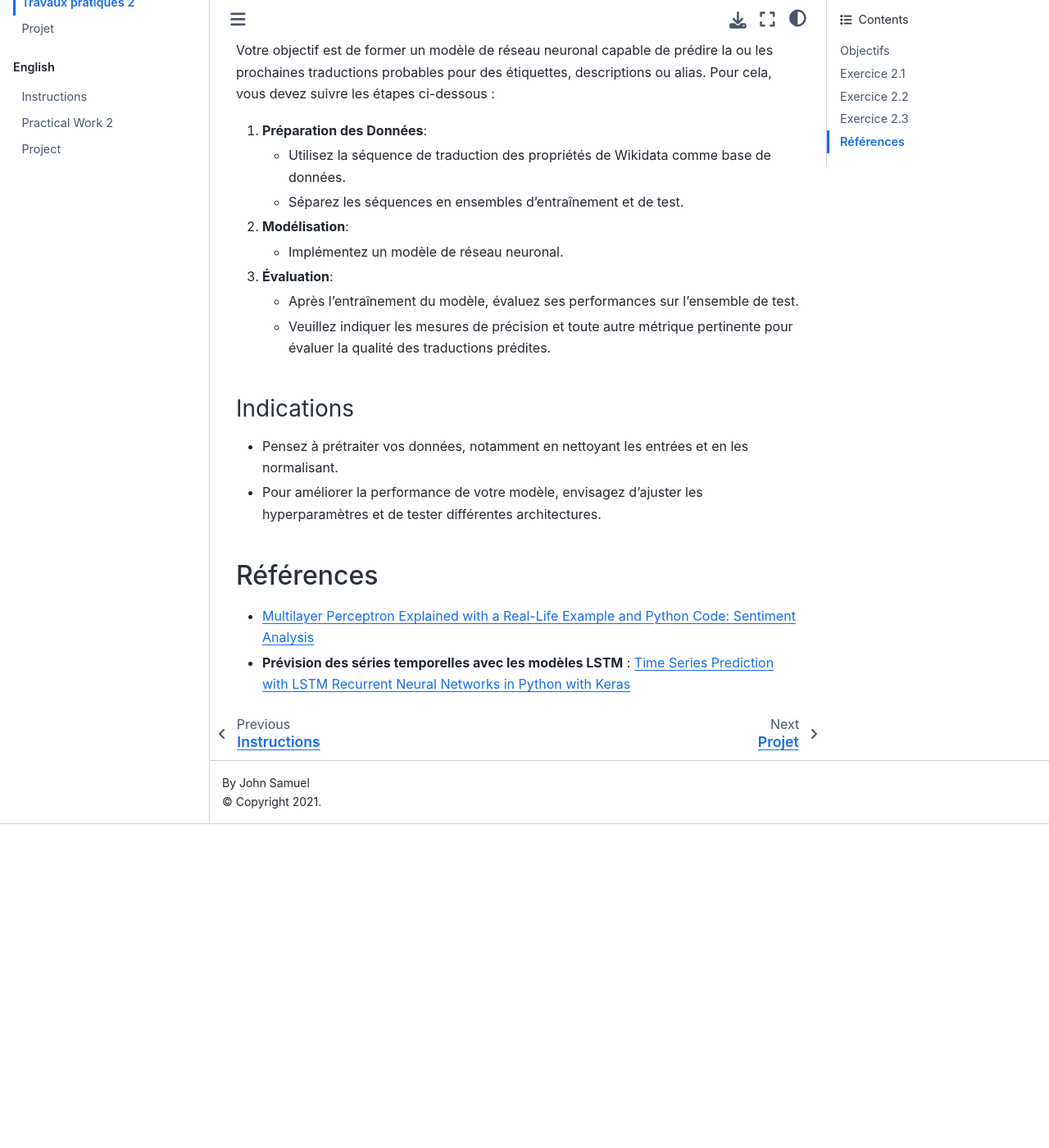
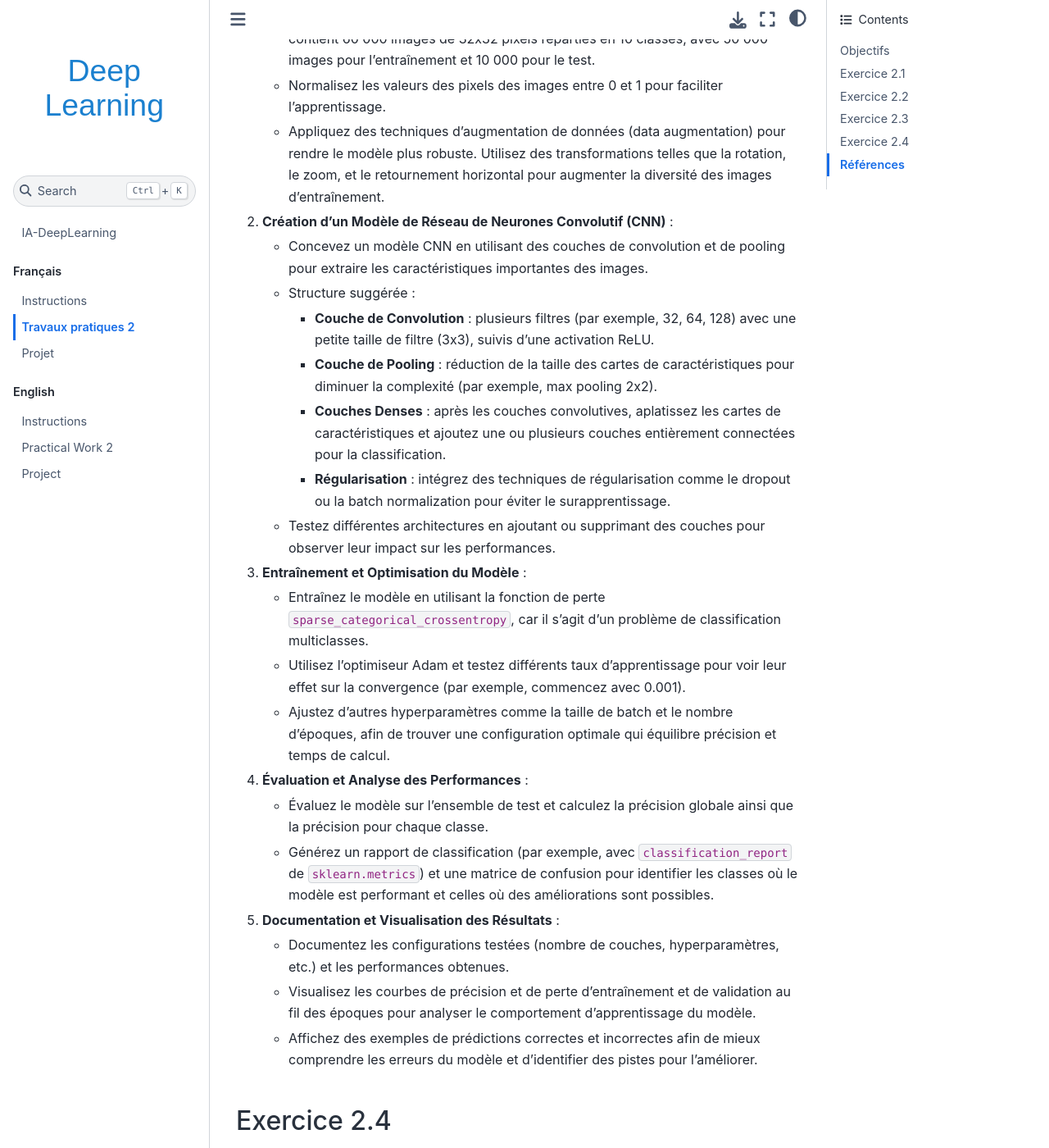
Before and after one commit to rodologie/IA-DeepLearning, a Jupyter Book: the page built from fr/TP2/TP2.md, in a window 1280 px wide and 1400 px high, scrolled down 3205 px. Shown: the whole window at 82% size. Built offline with Jupyter Book 1.0.4 settings and Sphinx 7.4.7 and the Sphinx Book theme 1.1.4, drawn with Linux system fonts in a browser that asks for light colours; pages that are not in the unit, such as notebooks, are missing from menus; before the commit the page ends 4210 px from its top, so only the background shows below that; some of the changed text lies outside the part shown.

Commit message:
Update TP2.md

```diff
--- a/fr/TP2/TP2.md
+++ b/fr/TP2/TP2.md
@@ -1,10 +1,14 @@
 # Travaux pratiques 2
 
-**Année: 2022-2023**
+**Année: 2024-2025**
 
 ## Objectifs
-1. Prolog
-2. Modèles LSTM
+
+1. **Modélisation de connaissances et interrogation de données** : Utiliser un langage logique pour structurer une base de connaissances et créer des règles permettant d’extraire des informations spécifiques à partir des données.
+
+2. **Classification de textes et d'images** : Concevoir et entraîner des modèles de réseaux de neurones pour la classification de textes (exercice 2.2) et d'images (exercice 2.4), en maîtrisant le prétraitement des données, l'optimisation des hyperparamètres, et l'évaluation des performances des modèles.
+
+3. **Prédiction de séquences** : Développer un modèle de prédiction pour des séquences de traductions, en appliquant des techniques de préparation de données séquentielles et en évaluant les performances du modèle sur des données de test.
 
 ## Exercice 2.1
 
@@ -63,6 +67,42 @@ Votre tâche est d'explorer ce jeu de données et de développer un modèle de c
 
 
 ## Exercice 2.3
+
+### Exercice 2.4 : Classification d'Images avec le Dataset CIFAR-10
+
+Dans cet exercice, vous utiliserez le dataset **CIFAR-10** de TensorFlow pour construire et évaluer un modèle de réseau de neurones convolutif (CNN) capable de classifier des images en 10 catégories (avions, voitures, oiseaux, chats, etc.).
+
+#### Objectifs
+
+1. **Chargement et Prétraitement des Données** :
+   - Chargez le dataset CIFAR-10 à partir de `tf.keras.datasets.cifar10`. Ce dataset contient 60 000 images de 32x32 pixels réparties en 10 classes, avec 50 000 images pour l'entraînement et 10 000 pour le test.
+   - Normalisez les valeurs des pixels des images entre 0 et 1 pour faciliter l'apprentissage.
+   - Appliquez des techniques d'augmentation de données (data augmentation) pour rendre le modèle plus robuste. Utilisez des transformations telles que la rotation, le zoom, et le retournement horizontal pour augmenter la diversité des images d'entraînement.
+
+2. **Création d'un Modèle de Réseau de Neurones Convolutif (CNN)** :
+   - Concevez un modèle CNN en utilisant des couches de convolution et de pooling pour extraire les caractéristiques importantes des images.
+   - Structure suggérée :
+     - **Couche de Convolution** : plusieurs filtres (par exemple, 32, 64, 128) avec une petite taille de filtre (3x3), suivis d'une activation ReLU.
+     - **Couche de Pooling** : réduction de la taille des cartes de caractéristiques pour diminuer la complexité (par exemple, max pooling 2x2).
+     - **Couches Denses** : après les couches convolutives, aplatissez les cartes de caractéristiques et ajoutez une ou plusieurs couches entièrement connectées pour la classification.
+     - **Régularisation** : intégrez des techniques de régularisation comme le dropout ou la batch normalization pour éviter le surapprentissage.
+   - Testez différentes architectures en ajoutant ou supprimant des couches pour observer leur impact sur les performances.
+
+3. **Entraînement et Optimisation du Modèle** :
+   - Entraînez le modèle en utilisant la fonction de perte `sparse_categorical_crossentropy`, car il s'agit d'un problème de classification multiclasses.
+   - Utilisez l’optimiseur Adam et testez différents taux d'apprentissage pour voir leur effet sur la convergence (par exemple, commencez avec 0.001).
+   - Ajustez d'autres hyperparamètres comme la taille de batch et le nombre d'époques, afin de trouver une configuration optimale qui équilibre précision et temps de calcul.
+
+4. **Évaluation et Analyse des Performances** :
+   - Évaluez le modèle sur l'ensemble de test et calculez la précision globale ainsi que la précision pour chaque classe.
+   - Générez un rapport de classification (par exemple, avec `classification_report` de `sklearn.metrics`) et une matrice de confusion pour identifier les classes où le modèle est performant et celles où des améliorations sont possibles.
+
+5. **Documentation et Visualisation des Résultats** :
+   - Documentez les configurations testées (nombre de couches, hyperparamètres, etc.) et les performances obtenues.
+   - Visualisez les courbes de précision et de perte d'entraînement et de validation au fil des époques pour analyser le comportement d'apprentissage du modèle.
+   - Affichez des exemples de prédictions correctes et incorrectes afin de mieux comprendre les erreurs du modèle et d'identifier des pistes pour l’améliorer.
+
+## Exercice 2.4
 [Mini projet - comprendre la traduction des propriétés de Wikidata](../Projet/miniprojet-notebook.ipynb)
 
 
```
